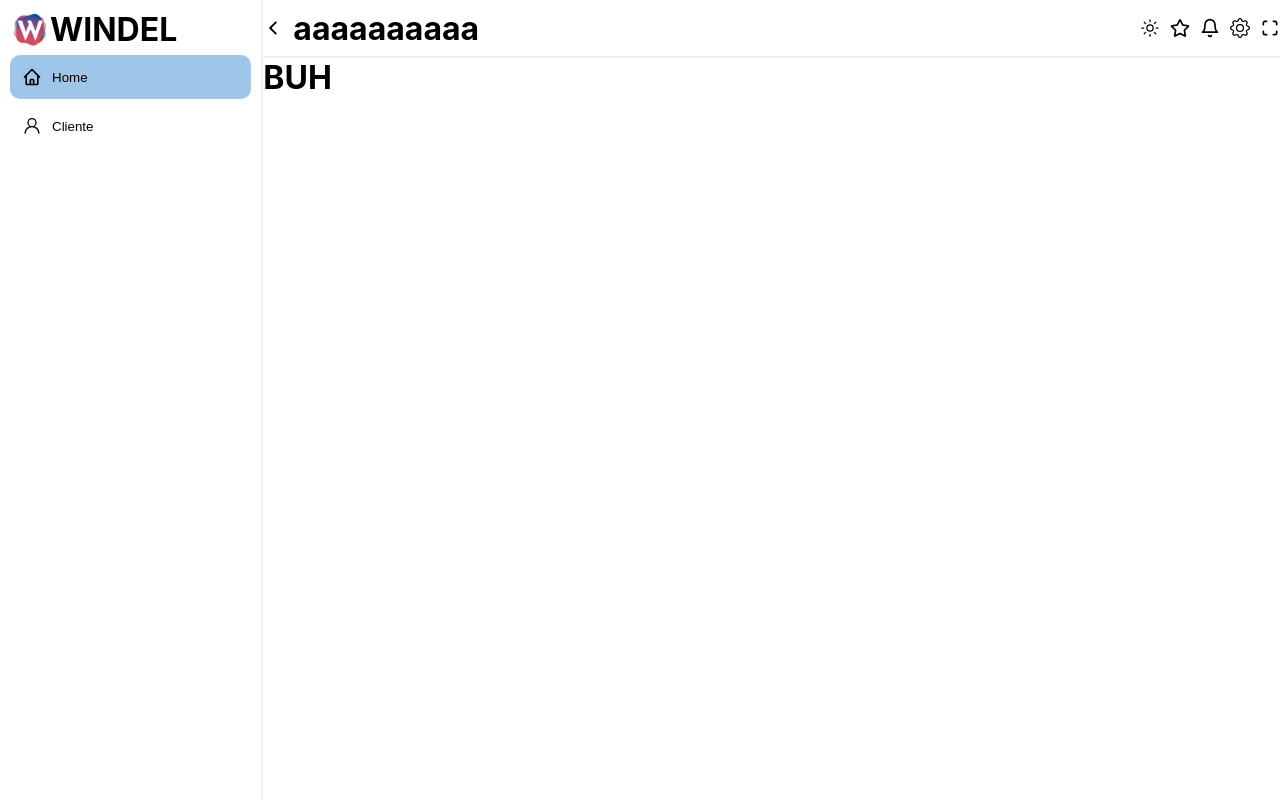
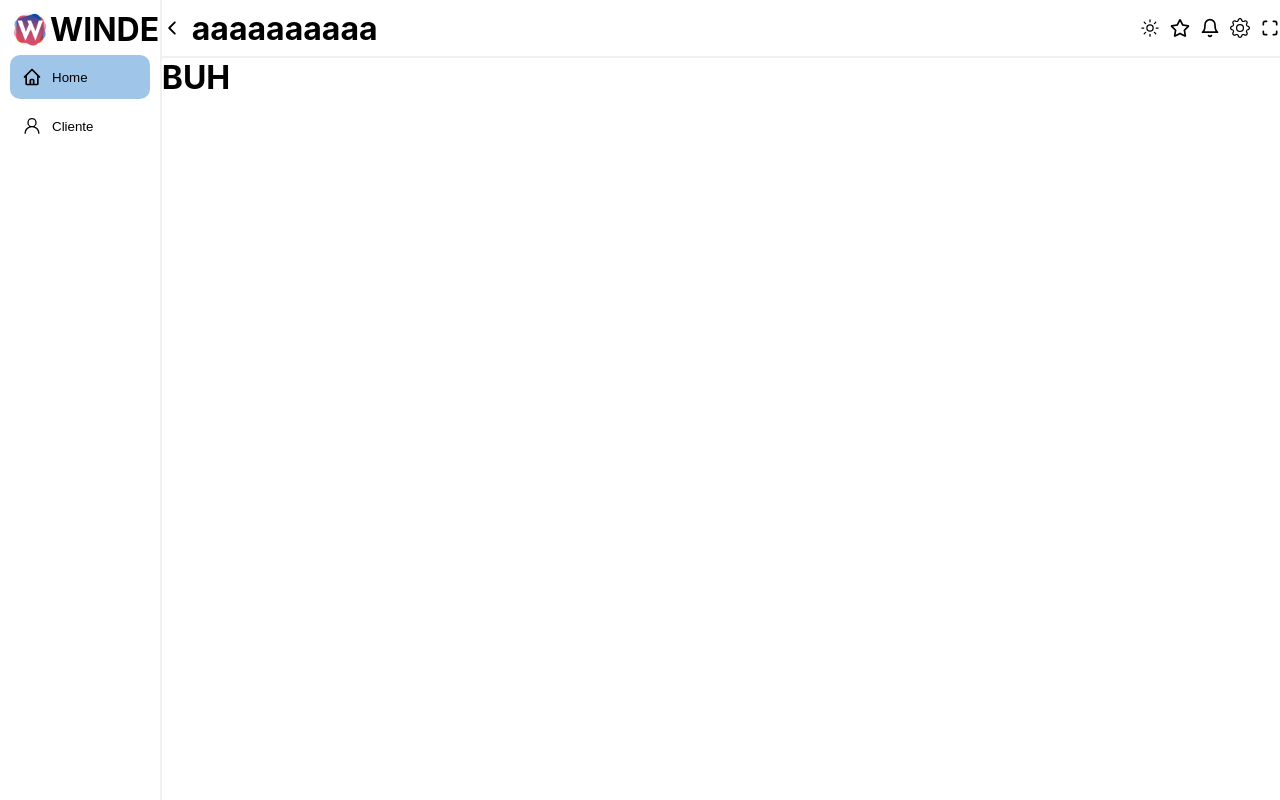
Before and after one commit to Bbaranoski/windel, a React (Create React App) app: page / in a window 1280 px wide. Built offline with nearby package versions, Linux system fonts and the light colour scheme.

Commit message:
make a better way to retract the sidebar

```diff
--- a/src/App.css
+++ b/src/App.css
@@ -6,20 +6,35 @@ h1{
   height: 100vh;
   display: grid;
   grid-template-rows: minmax(50px, 7vh) 1fr;
-  grid-template-columns: minmax(50px, 7vh) 1fr 5fr;
+  grid-template-columns: 1fr 7fr;
   gap: 2px;
+  transition: 2s;
 }
 
 .app > div{
   background-color: white;
-  transition: 1s;
+}
+
+#recolhe{
+  grid-template-columns: 0.4fr 10fr;
+}
+
+#recolhe > div > button{
+  font-size: 0px;
+  padding: 0px;
+  justify-content: center;
+}
+
+#recolhe > .side > div > h1{
+  margin-left: 20px;
+  transition: 2s;
 }
 
 .header{
   display: flex;
   align-items: center;
   justify-content: space-between;
-  grid-column: 3/4;
+  grid-column: span 1;
 }
 
 .header > div{
@@ -33,8 +48,10 @@ h1{
   flex-direction: column;
   gap: 5px;
   grid-row: 1/3;
-  grid-column: span 2;
+  grid-column: span 1;
   padding: 10px;
+  min-width: 50px;
+  overflow: hidden;
 }
 
 .side > button{
@@ -66,20 +83,3 @@ h1{
 img{
   height: clamp(30px, 5vh, 5vh);
 }
-
-#recolheSide{
-  grid-column: span 1;
-  padding: 0;
-}
-
-#recolheSide h1{
-  display: none;
-}
-
-#recolheSide button{
-  font-size: 0;
-}
-
-#recolheHeader, #recolheMain{
-  grid-column: span 2;
-}
--- a/src/App.tsx
+++ b/src/App.tsx
@@ -25,9 +25,9 @@ const App: React.FC = () => {
   const [recolhe, setRecolhe] = useState<boolean>(false)
 
   return (
-    <div className='app'>
+    <div className='app' id={recolhe === false ? '' : 'recolhe'}>
 
-      <div className='header' id={recolhe === false ? '' : 'recolheHeader'}>
+      <div className='header'>
         <div>
           <IoIosArrowBack size={20} color='black' className='recolhe'
           onClick={() => {
@@ -45,8 +45,8 @@ const App: React.FC = () => {
         </div>
       </div>
 
-      <div className='side' id={recolhe === false ? '' : 'recolheSide'}>
-        <div>
+      <div className='side'>
+        <div className='logo'>
         <img src={logo} alt="windel logo" />
           <h1>WINDEL</h1>
         </div>
@@ -65,9 +65,7 @@ const App: React.FC = () => {
       </div>
 
       {/*conteudo principal da pagina, variavel do useState*/}
-      <div id={recolhe === false ? '' : 'recolheMain'}>
        {tela}
-      </div>
 
     </div>
   )
```
